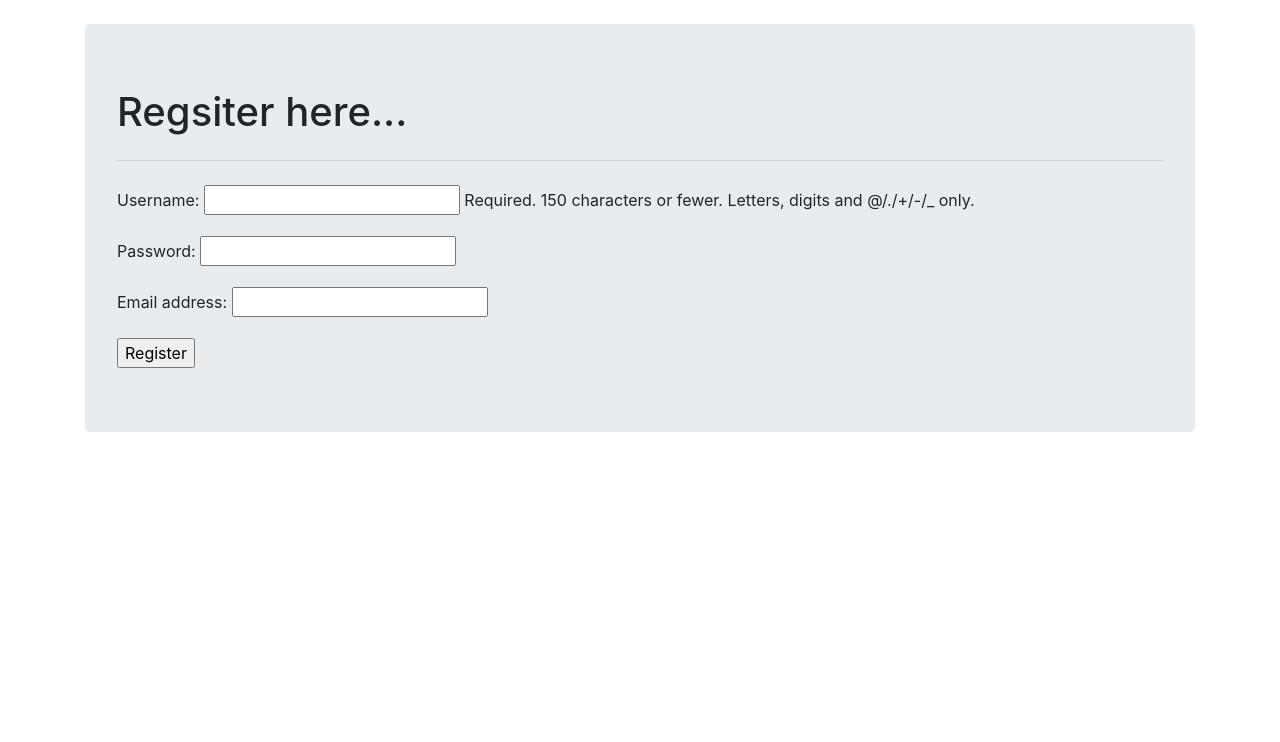
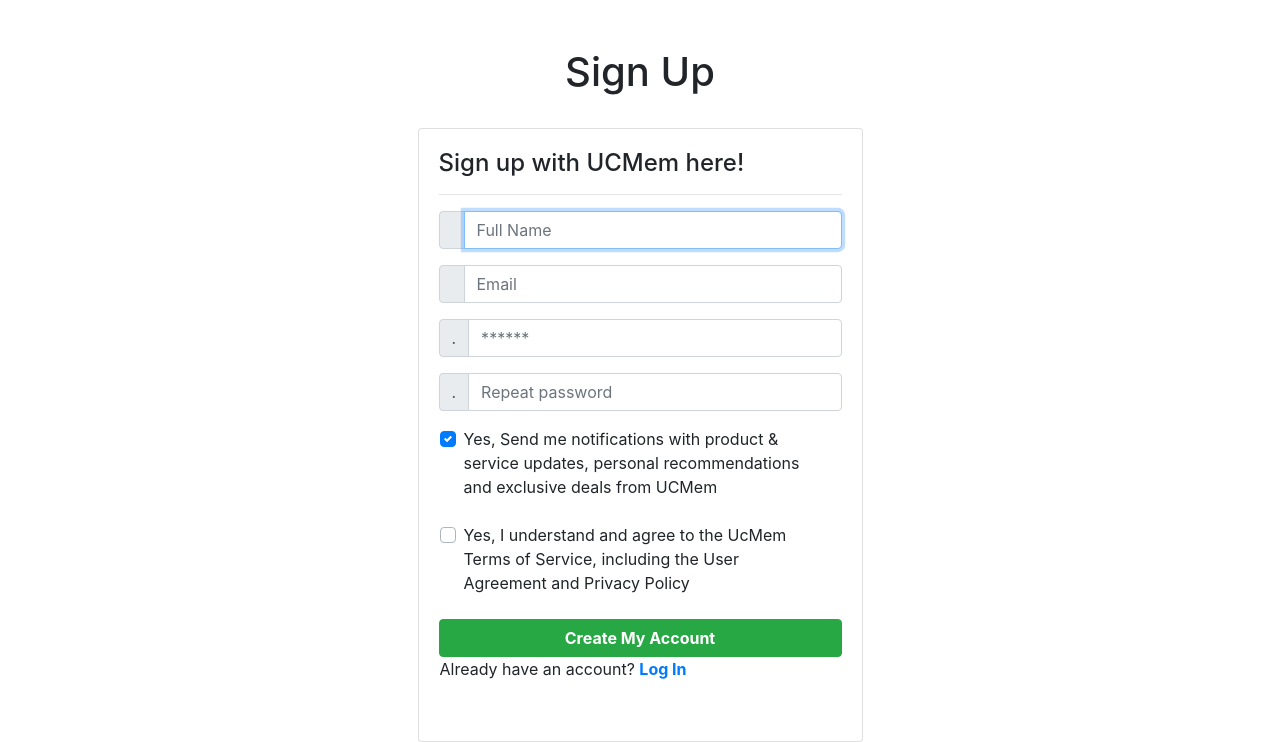
Before and after one commit to gkumarm/ucm, a Django app: page /register/ in a window 1280 px wide. Shown: the part 76-818 px from the top of the page. Before the commit the page ends 508 px from the top, so only its background shows below. Run offline with Django 3.2, Linux system fonts and the light colour scheme; some libraries are stand-ins or nearby versions.

Commit message:
Registration and email verification process added

```diff
--- a/uauth/forms.py
+++ b/uauth/forms.py
@@ -1,9 +1,8 @@
 from django import forms
+from django.contrib.auth.forms import UserCreationForm
 from django.contrib.auth.models import User
 
-class UserForm(forms.ModelForm):
-	password = forms.CharField(widget=forms.PasswordInput())
-
+class UserForm(UserCreationForm):
 	class Meta():
 		model = User
-		fields = ('username','password','email')
+		fields = ('username','password1','password2', 'email', 'first_name')
--- a/uauth/templates/uauth/base.html
+++ b/uauth/templates/uauth/base.html
@@ -5,7 +5,7 @@
     <meta charset="UTF-8" />
     <meta name="viewport" content="width=device-width, initial-scale=1" />
     <title>UCMem.IO</title>
-    <link rel="shortcut icon" href="{% static 'ucm/img/favicon.ico' %}">
+    <link rel="shortcut icon" href="{% static 'ucm/img/ucm/favicon.ico' %}">
 
     <script type="text/javascript" src="/static/jquery-3.3.1/js/jquery.min.js"></script>
     <script type="text/javascript" src="/static/popper.js-1.14.3/js/popper.min.js"></script>
@@ -28,7 +28,7 @@
   <body>
     <nav class="navbar navbar-expand-lg navbar-light" style="background-color: #e3f2fd;">
       <a class="navbar-brand" href="{% url 'ucm:home' %}">
-        <img src="{% static 'ucm/img/UCMem_Logo.jpg' %}" width="50" height="50" class="d-inline-block align-middle" alt="UCMem.IO" loading="lazy"/>
+        <img src="{% static 'ucm/img/ucm/ucmlogo.jpg' %}" width="50" height="50" class="d-inline-block align-middle" alt="UCMem.IO" loading="lazy"/>
         <span class="font-weight-bold">&nbsp;UCMem</span>
       </a>
 
@@ -46,7 +46,7 @@
               <a aria-expanded="false" aria-haspopup="true"
                 class="font-weight-bold nav-link dropdown-toggle"
                 data-toggle="dropdown" href="#" role="button">
-                {{request.user.username}}
+                {{request.user.first_name}}
               </a>
               <div class="dropdown-menu">
                 <a class="dropdown-item" href="{% url 'uauth:logout' %}">Logout</a>
--- a/uauth/templates/uauth/login.html
+++ b/uauth/templates/uauth/login.html
@@ -20,13 +20,14 @@
 								<div class="input-group-prepend">
 									<span class="input-group-text"><span class="oi oi-person"></span></span>
 								</div>
-								<input name="username" class="form-control" autofocus required placeholder="Email or login" type="text"> <!-- type="email"> -->
+								<input name="username" class="form-control" autofocus required placeholder="Email"
+									type="email"> <!-- type="email"> -->
 							</div> <!-- input-group.// -->
 						</div> <!-- form-group// -->
 						<div class="form-group">
 							<div class="input-group">
 								<div class="input-group-prepend">
-										<span class="input-group-text"> <span class="oi oi-lock-locked"></span></span>
+										<span class="input-group-text">.<span class="oi oi-lock-locked"></span></span>
 								</div>
 								<input name="password" class="form-control" required placeholder="******" type="password">
 							</div> <!-- input-group.// -->
--- a/uauth/templates/uauth/registration.html
+++ b/uauth/templates/uauth/registration.html
@@ -5,19 +5,107 @@
 {% block content %}
 {{ form.media }}
 <br>
-<div class="container">
-	<div class="jumbotron">
-		{% if registered or request.user.is_authenticated %}
-			<h1 class="display-6">Thank you for registering!</h1>
+<div  class="container">
+	<div  class="row justify-content-center">
+		<div  class="col-5"><br>
+		{% if request.user.is_authenticated %}
+			<h1 class="text-center">Already Registered</h1><br>
+			<p class="text-center">
+				<b>
+					<a href="{% url 'uauth:login' %}" class="ml-auto mb-0 text-sm">Log In</a>&nbsp;|&nbsp;
+					<a href="{% url 'uauth:logout' %}" class="ml-auto mb-0 text-sm">Log Out</a>
+				</b>
+			</p>
+		{% elif registered %}
+			<div  class="card">
+				<div  class="card-body">
+					<h4  class="card-title text-center">Thank you for registering!</h4>
+					<p class="text-center">
+						<b>
+							<a href="{% url 'ucm:home' %}" class="ml-auto mb-0 text-sm">Log In</a>
+						</b>
+					</p>
+				</div>
+			</div>
 		{% else %}
-			<h1 class="display-6">Regsiter here...</h1>
-			<hr class="my-4">
-			<form enctype="multipart/form-data" method="POST">
-				{% csrf_token %}
-          		{{ user_form.as_p }}
-          		<input type="submit" name="" value="Register">
-        	</form>
-		{% endif %}
-	</div>
-</div>
+			<h1  class="text-center">Sign Up</h1><br>
+			<div  class="card">
+				<div  class="card-body">
+					<h4  class="card-title">Sign up with UCMem here!</h4>
+					<hr>
+					<form method="post" action="{% url 'uauth:register' %}">
+						{% csrf_token %}
+						<div class="form-group">
+							<div class="input-group">
+								<div class="input-group-prepend">
+									<span class="input-group-text"><span class="oi oi-person"></span></span>
+								</div>
+								<input name="first_name" class="form-control" type="text" autofocus required
+									placeholder="Full Name"> <!-- type="email"> -->
+							</div> <!-- input-group.// -->
+						</div> <!-- form-group// -->
+						<div class="form-group">
+							<div class="input-group">
+								<div class="input-group-prepend">
+									<span class="input-group-text"><span class="oi oi-envelope-closed"></span></span>
+								</div>
+								<input name="username" class="form-control" type="email" required
+									placeholder="Email" > <!-- > -->
+							</div> <!-- input-group.// -->
+						</div> <!-- form-group// -->
+						<div class="form-group">
+							<div class="input-group">
+								<div class="input-group-prepend">
+										<span class="input-group-text">.<span class="oi oi-lock-locked"></span></span>
+								</div>
+								<input id = "password1" name="password1" class="form-control" required
+									placeholder="******" type="password">
+							</div> <!-- input-group.// -->
+						</div>
+						<div class="form-group">
+							<div class="input-group">
+								<div class="input-group-prepend">
+										<span class="input-group-text">.<span class="oi oi-lock-locked"></span></span>
+								</div>
+								<input id = "password2" name="password2" class="form-control" required
+									placeholder="Repeat password" type="password">
+							</div> <!-- input-group.// -->
+						</div> <!-- form-group// -->
+
+						<div class="form-group">
+							<div class="row px-3 mb-4">
+								<div class="custom-control custom-checkbox custom-control-inline">
+									<input id="notificationflag" type="checkbox" checked name="notificationflag"
+										class="custom-control-input checkbox-success">
+									<label for="notificationflag" class="custom-control-label text-sm">
+										Yes, Send me notifications with product & service updates, personal
+										recommendations and exclusive deals from UCMem
+									</label>
+								</div><br>
+								<div class="custom-control custom-checkbox custom-control-inline">
+									<input id="agreementflag" type="checkbox" name="agreementflag" required
+										class="custom-control-input checkbox-success">
+									<label for="agreementflag" class="custom-control-label text-sm">
+										Yes, I understand and agree to the UcMem Terms of Service,
+										including the User Agreement and Privacy Policy
+									</label>
+								</div>
+							</div> <!-- row px-3 mb-4// -->
+						</div> <!-- form-group// -->
+
+						<button  type="submit"  class="btn btn-success btn-block"><b>Create My Account</b></button>
+						<div class="form-group">
+							<div class="row px-3 mb-4">
+									<p>Already have an account? <b>
+										<a href="{% url 'ucm:home' %}" class="ml-auto mb-0 text-sm">Log In</a>
+									</p>
+							</div> <!-- row px-3 mb-4// -->
+						</div> <!-- form-group// -->
+					</form>
+				</div>
+			</div>
+			{% endif %}
+		</div>
+    </div>
+  </div>
 {% endblock %}
--- a/uauth/urls.py
+++ b/uauth/urls.py
@@ -1,5 +1,5 @@
 from django.urls import path, re_path, include
-from uauth.views import uregister, ulogin, upassword, ulogout
+from uauth.views import uregister, ulogin, upassword, ulogout, uverify
 
 app_name = 'uauth'
 
@@ -8,4 +8,5 @@
 	re_path (r'^register/$', uregister, name='register'),
  	re_path (r'^login/$'   , ulogin,    name='login'),
     re_path (r'^password/$', upassword, name='password'),
+	re_path (r'^verify/$',   uverify,    name='verify'),
 ]
--- a/uauth/views.py
+++ b/uauth/views.py
@@ -5,8 +5,11 @@
 from django.shortcuts import render, redirect
 from django.http import HttpResponseRedirect, HttpResponse
 from django.urls import reverse
+from django.contrib.auth.forms import UserCreationForm
 
 from .forms import UserForm
+from .models import Profile
+from . import util as util
 
 @login_required
 def ulogout(request):
@@ -17,13 +20,37 @@
 def uregister(request):
 	registered = False
 	if request.method == 'POST':
-		user_form = UserForm(data=request.POST)
+		print (request.POST)
+		post = request.POST.copy() # to make it mutable
+#		post ['password2'] = post ['password1']
+		post ['email'] = post ['username']
+		user_form = UserForm(data=post)
 		if user_form.is_valid():
+			validatehash = util.encrypt_sha256 (post ['username'] )
 			user = user_form.save()
-			user.set_password(user.password)
+			user.profile.notificationflag = True if post.get ('notificationflag', 'off') == 'on' else False
+			user.profile.validatehash = validatehash
+			user.is_active = False
+#			user.set_password(user.password)
 			user.save()
 			registered = True
+
+			util.send_user_verification_mail (post ['username'],
+				validatehash, request)
+
+			context = {
+				'message': [
+					'Your account is created.' ,
+					'A verification email is sent to your email ' + post ['username'] ,
+					'Complete the registration process by clicking the verification link in the email',
+					],
+				'first_name': user.first_name,
+				'action': 'Return to UCMem Home',
+				'actionurl': reverse('ucm:home'),
+			}
+			return render(request, 'uauth/message_box.html', {'context':context})
 		else:
+			messages.error (request, user_form.errors)
 			print(user_form.errors)
 	else:
 		user_form = UserForm()
@@ -35,8 +62,65 @@
 					}
 				)
 
+def uverify (request):
+	if request.method == 'GET':
+		hash_string = request.GET.get ('upn', None)
+		if hash_string:
+			profile = Profile.objects.filter (validatehash=hash_string).first()
+			if profile:
+				if profile.validatedflag == True:
+					context = {
+						'message': [
+							'Your account is already verified.',
+							],
+						'first_name': profile.user.first_name,
+						'action': 'Login to UCMem',
+						'actionurl': reverse('uauth:login'),
+					}
+				else:
+					context = {
+						'message': [
+							'Your account verified.',
+							'Enjoy the UCMem unique experience',
+							],
+						'action': 'Login to UCMem',
+						'actionurl': reverse('uauth:login'),
+					}
+					profile.validatedflag = True
+					profile.save()
+					profile.user.is_active = True
+					profile.user.save ()
+			else:
+				context = {
+					'message': [
+						'We received an invalid account verification request.',
+						'Please try again the register option.',
+						],
+					'action': 'Register',
+					'actionurl': reverse('uauth:register'),
+				}
+		else:
+			context = {
+				'message': [
+					'We received an incomplete verification request',
+					'Please try again the register option.',
+					],
+				'action': 'Register',
+				'actionurl': reverse('uauth:register'),
+			}
+	else:
+		context = {
+			'message': [
+				'We received an unsupported verification action',
+				'Please try again the register option.',
+				],
+			'action': 'Register',
+			'actionurl': reverse('uauth:register'),
+		}
+
+	return render(request, 'uauth/message_box.html', {'context':context})
+
 def ulogin(request):
-	print ("Coming here....")
 	if request.method == 'POST':
 		username = request.POST.get('username')
 		password = request.POST.get('password')
@@ -44,8 +128,12 @@
 		user = authenticate(username=username, password=password)
 		if user:
 			if user.is_active:
+				if user.last_login:
+					messages.success (request, 'Welcome back ' + user.first_name + '!!!')
+				else:
+					messages.success (request, 'Welcome ' + user.first_name + '!!!')
 				login(request,user)
-				messages.success (request, 'Welcome back ' + username + '!!!')
+
 				return HttpResponseRedirect(reverse('ucm:home'))
 			else:
 				return HttpResponse("Your account was inactive.")
```
Also changed, not shown: uauth/models.py (+21 -0 lines), uauth/templates/uauth/message_box.html (added, +134 -0 lines), uauth/templates/uauth/registration_verification.html (added, +143 -0 lines), uauth/util.py (added, +50 -0 lines).
